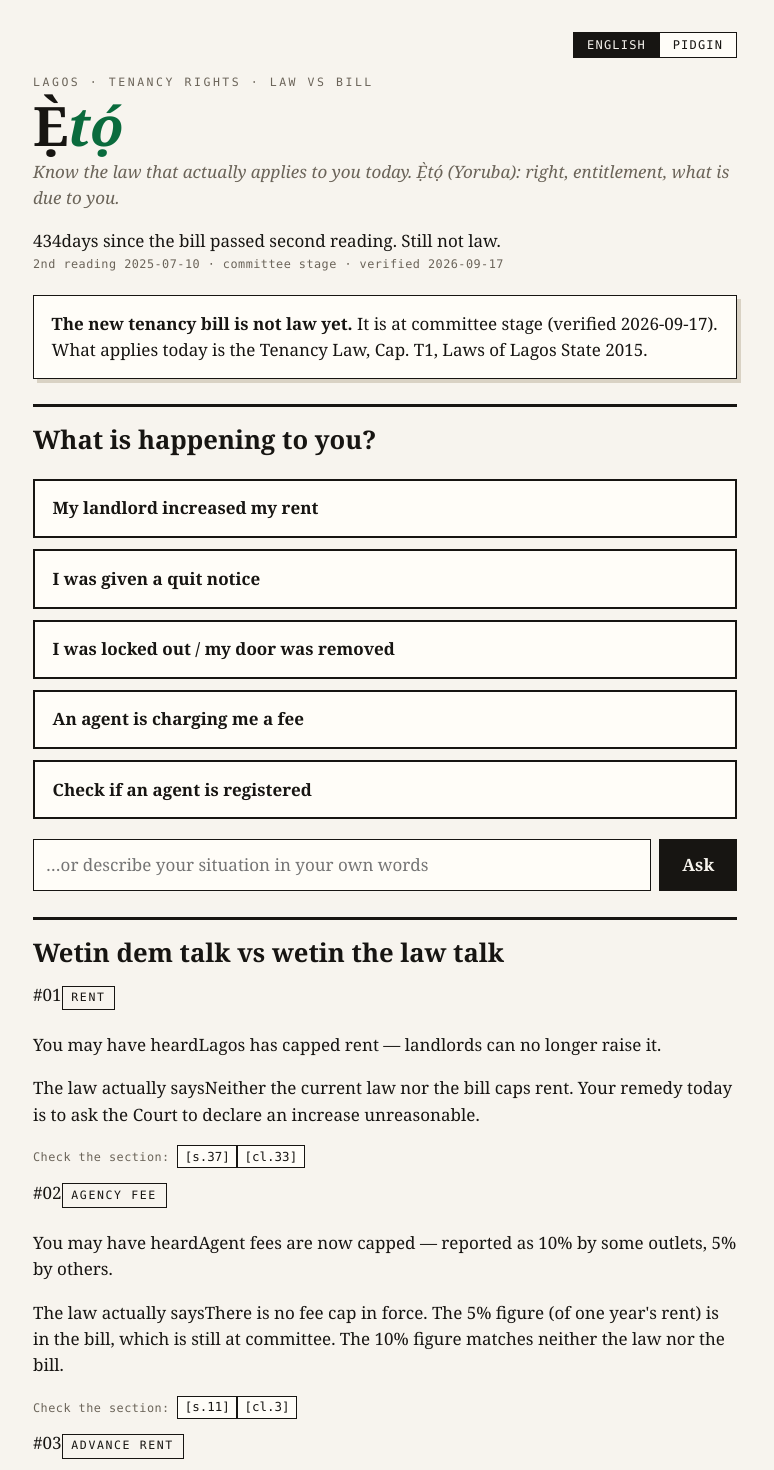
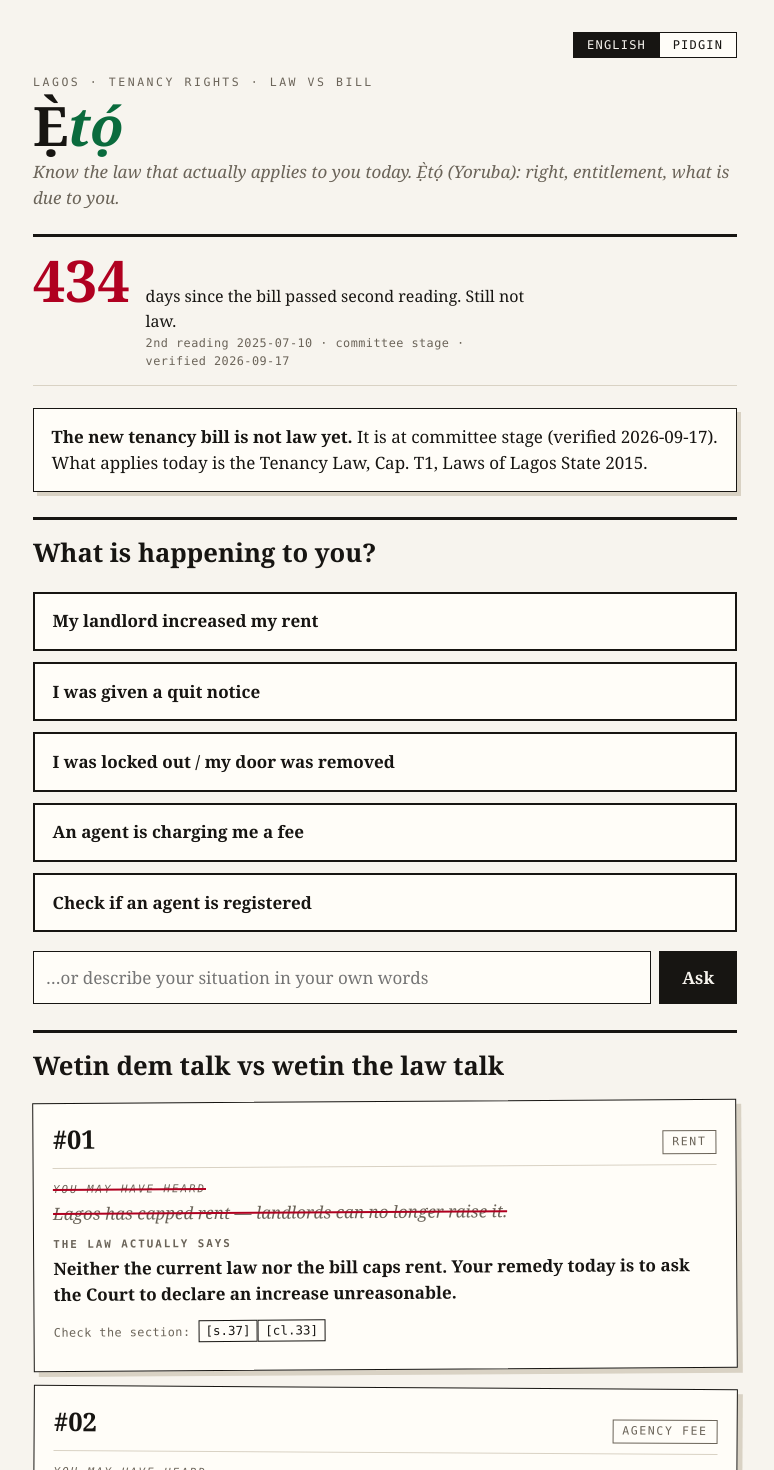
Before and after one commit to mohammedfirdouss/eto, a Next.js app in the folder web/: page / in a window 1280 px wide. Shown: the top 1470 px of the page, without its empty margins (255-1029 px from the left). Built offline with nearby package versions, Linux system fonts and the light colour scheme.

Commit message:
Add styles for myth cards and gap counter

```diff
--- a/web/src/app/globals.css
+++ b/web/src/app/globals.css
@@ -348,6 +348,94 @@ form.facts textarea {
   margin: 1.2rem 0;
 }
 
+/* the Gap counter — 1000-reasons-style number-as-argument */
+.gap {
+  display: flex;
+  align-items: baseline;
+  gap: 1rem;
+  border-top: 3px solid var(--rule);
+  border-bottom: 1px solid var(--line);
+  padding: 0.9rem 0;
+  margin: 1.4rem 0 0.4rem;
+}
+
+.gap-number {
+  font-size: 3.6rem;
+  font-weight: bold;
+  line-height: 1;
+  color: var(--warn);
+  font-variant-numeric: tabular-nums;
+}
+
+.gap-caption {
+  font-size: 1rem;
+  max-width: 24rem;
+}
+
+/* myth-vs-fact receipts */
+.myths {
+  display: grid;
+  gap: 1rem;
+  margin: 1rem 0;
+}
+
+.myth {
+  border: 1.5px solid var(--rule);
+  background: var(--card);
+  padding: 1rem 1.2rem;
+  box-shadow: 5px 5px 0 var(--line);
+}
+
+.myth:nth-child(odd) {
+  transform: rotate(-0.35deg);
+}
+
+.myth:nth-child(even) {
+  transform: rotate(0.35deg);
+}
+
+.myth-head {
+  display: flex;
+  justify-content: space-between;
+  align-items: baseline;
+  border-bottom: 1px solid var(--line);
+  padding-bottom: 0.3rem;
+}
+
+.myth-num {
+  font-size: 1.6rem;
+  font-weight: bold;
+}
+
+.myth-chip {
+  color: var(--muted);
+  border-color: var(--muted);
+}
+
+.myth-label {
+  display: block;
+  font-family: ui-monospace, Menlo, monospace;
+  font-size: 0.68rem;
+  letter-spacing: 0.18em;
+  text-transform: uppercase;
+  color: var(--muted);
+  margin-bottom: 0.15rem;
+}
+
+.myth-heard {
+  font-style: italic;
+  color: var(--muted);
+  margin: 0.8rem 0 0.6rem;
+  text-decoration: line-through;
+  text-decoration-color: var(--warn);
+  text-decoration-thickness: 1.5px;
+}
+
+.myth-fact {
+  margin: 0.6rem 0;
+  font-weight: bold;
+}
+
 .disclaimer {
   margin-top: 2.5rem;
   padding-top: 0.8rem;
```
Also changed, not shown: 1 other file (tests, documents, lock files or other folders).
